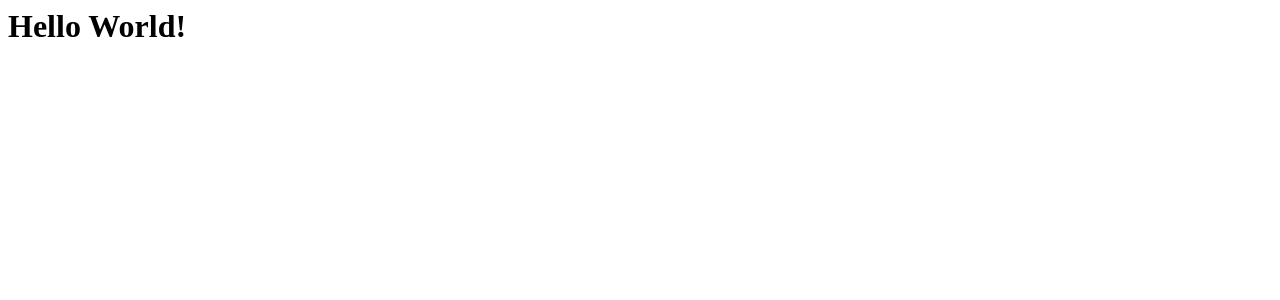
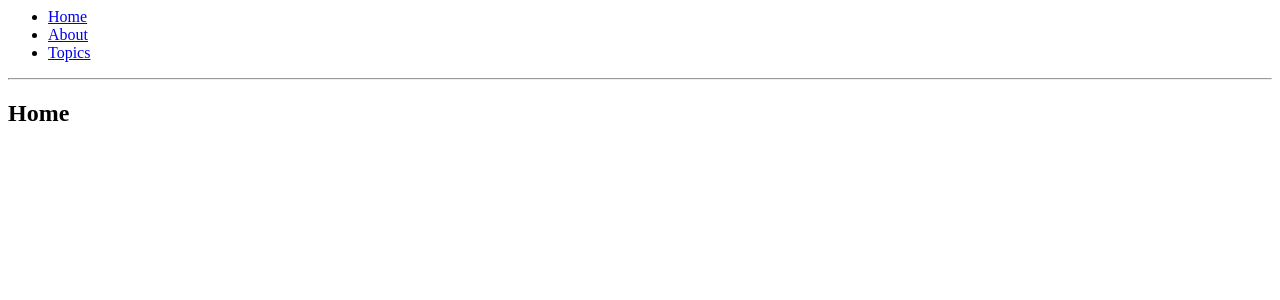
Before and after one commit to tylerferguson/webpack-setup, a React app: page / in a window 1280 px wide. Shown: the top 300 px of the page. Built offline with nearby package versions, Linux system fonts and the light colour scheme.

Commit message:
Added react-router 4 and basic example.

```diff
--- /dev/null
+++ b/app/App.js
@@ -0,0 +1,70 @@
+import React from "react";
+import { BrowserRouter as Router, Route, Link } from "react-router-dom";
+
+const BasicExample = () => (
+  <Router>
+    <div>
+      <ul>
+        <li><Link to="/">Home</Link></li>
+        <li><Link to="/about">About</Link></li>
+        <li><Link to="/topics">Topics</Link></li>
+      </ul>
+
+      <hr />
+
+      <Route exact path="/" component={Home} />
+      <Route path="/about" component={About} />
+      <Route path="/topics" component={Topics} />
+    </div>
+  </Router>
+);
+
+const Home = () => (
+  <div>
+    <h2>Home</h2>
+  </div>
+);
+
+const About = () => (
+  <div>
+    <h2>About</h2>
+  </div>
+);
+
+const Topics = ({ match }) => (
+  <div>
+    <h2>Topics</h2>
+    <ul>
+      <li>
+        <Link to={`${match.url}/rendering`}>
+          Rendering with React
+        </Link>
+      </li>
+      <li>
+        <Link to={`${match.url}/components`}>
+          Components
+        </Link>
+      </li>
+      <li>
+        <Link to={`${match.url}/props-v-state`}>
+          Props v. State
+        </Link>
+      </li>
+    </ul>
+
+    <Route path={`${match.url}/:topicId`} component={Topic} />
+    <Route
+      exact
+      path={match.url}
+      render={() => <h3>Please select a topic.</h3>}
+    />
+  </div>
+);
+
+const Topic = ({ match }) => (
+  <div>
+    <h3>{match.params.topicId}</h3>
+  </div>
+);
+
+export default BasicExample;
--- a/app/index.js
+++ b/app/index.js
@@ -1,4 +1,6 @@
 import React from "react";
 import ReactDOM from "react-dom";
 
-ReactDOM.render(<h1>Hello World!</h1>, document.getElementById("root"));
+import App from "./App";
+
+ReactDOM.render(<App />, document.getElementById("root"));
--- a/package.json
+++ b/package.json
@@ -26,6 +26,7 @@
   "dependencies": {
     "gh-pages": "^0.12.0",
     "react": "^15.5.4",
-    "react-dom": "^15.5.4"
+    "react-dom": "^15.5.4",
+    "react-router-dom": "^4.1.1"
   }
 }
```
Also changed, not shown: 1 other file (tests, documents, lock files or other folders).
